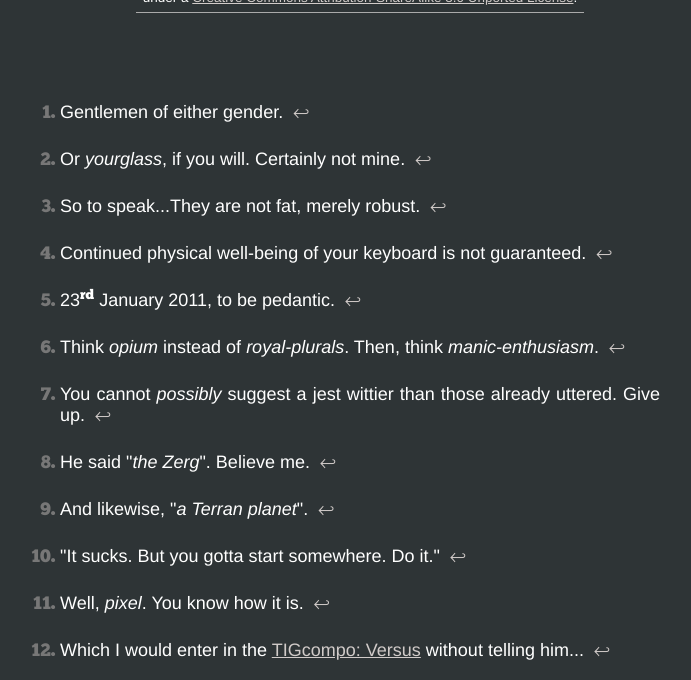
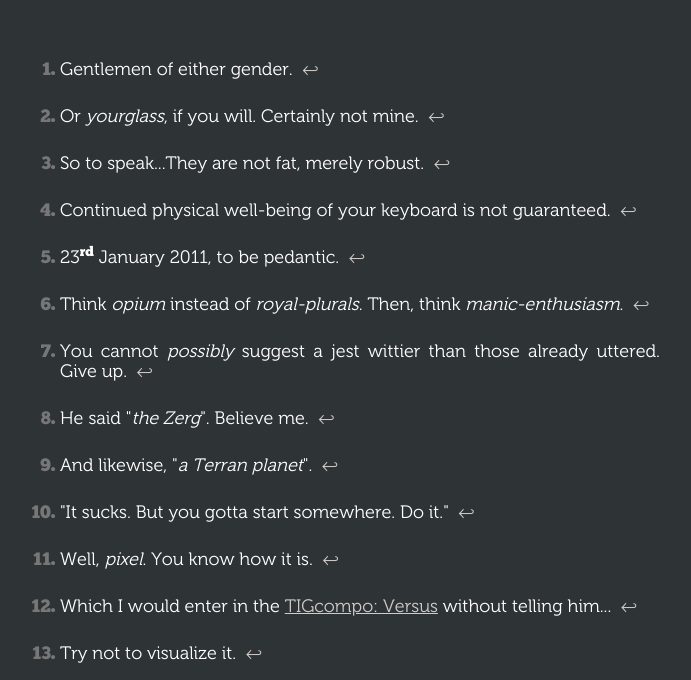
Before and after one commit to 5310/yourglass, a plain HTML site: page index.html in a window 1280 px wide. Shown: the part 3396-4076 px from the top of the page, without its empty margins (280-971 px from the left). Drawn offline with Linux system fonts and the light colour scheme.

Commit message:
@Font-faces properly added.

```diff
--- a/stylesheet.css
+++ b/stylesheet.css
@@ -8,9 +8,19 @@
     font-style: normal;
 }
 
+@font-face {
+    font-family: 'Museo300';
+    src: url('museo300-regular-webfont.eot?') format('eot'),
+         url('museo300-regular-webfont.woff') format('woff'),
+         url('museo300-regular-webfont.ttf') format('truetype'),
+         url('museo300-regular-webfont.svg#webfont6B9m1jj6') format('svg');
+    font-weight: normal;
+    font-style: normal;
+}
+
 body {
     background-color: #2e3436;
-    font-family: "Museo300-Regular", "Helvetica", "Arial", "Freesans";
+    font-family: 'Museo300', "Helvetica", "Arial", "Freesans";
     font-size: 18px;
     color: #ffffff;
     margin: 0 auto;
@@ -43,7 +53,7 @@ pre {background: #222; text-indent: 1em;} /*Remove indentation when download but
 hr { border: 0; width: 80%; border-bottom: 1px solid #aaa}
 
 ol { padding: 0; margin: 0; color: #777; font-family: "ChunkFiveRoman"; }
-ol p {                      color: #FFF; font-family: "Museo300-Regular", "Helvetica", "Arial", "Freesans"; }
+ol p {                      color: #FFF; font-family: 'Museo300', "Helvetica", "Arial", "Freesans"; }
 
 .header { padding-top: 100px; padding-bottom: 100px }
 .header img { width:100%; height:auto; }
```
Also changed, not shown: museo300-regular-webfont.svg (added), museo300-regular-webfont.ttf (added), museo300-regular-webfont.woff (added), 3 other files.
